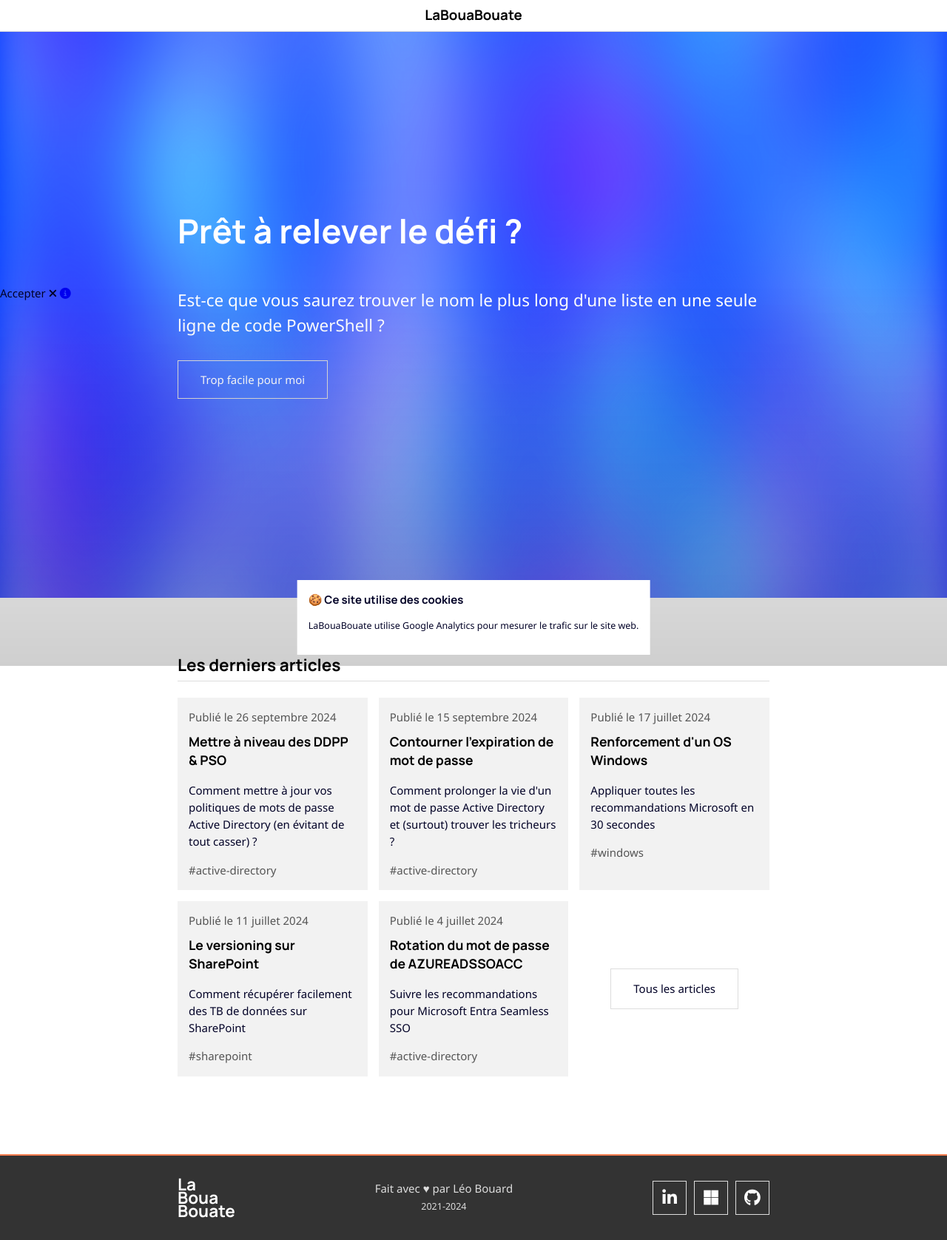
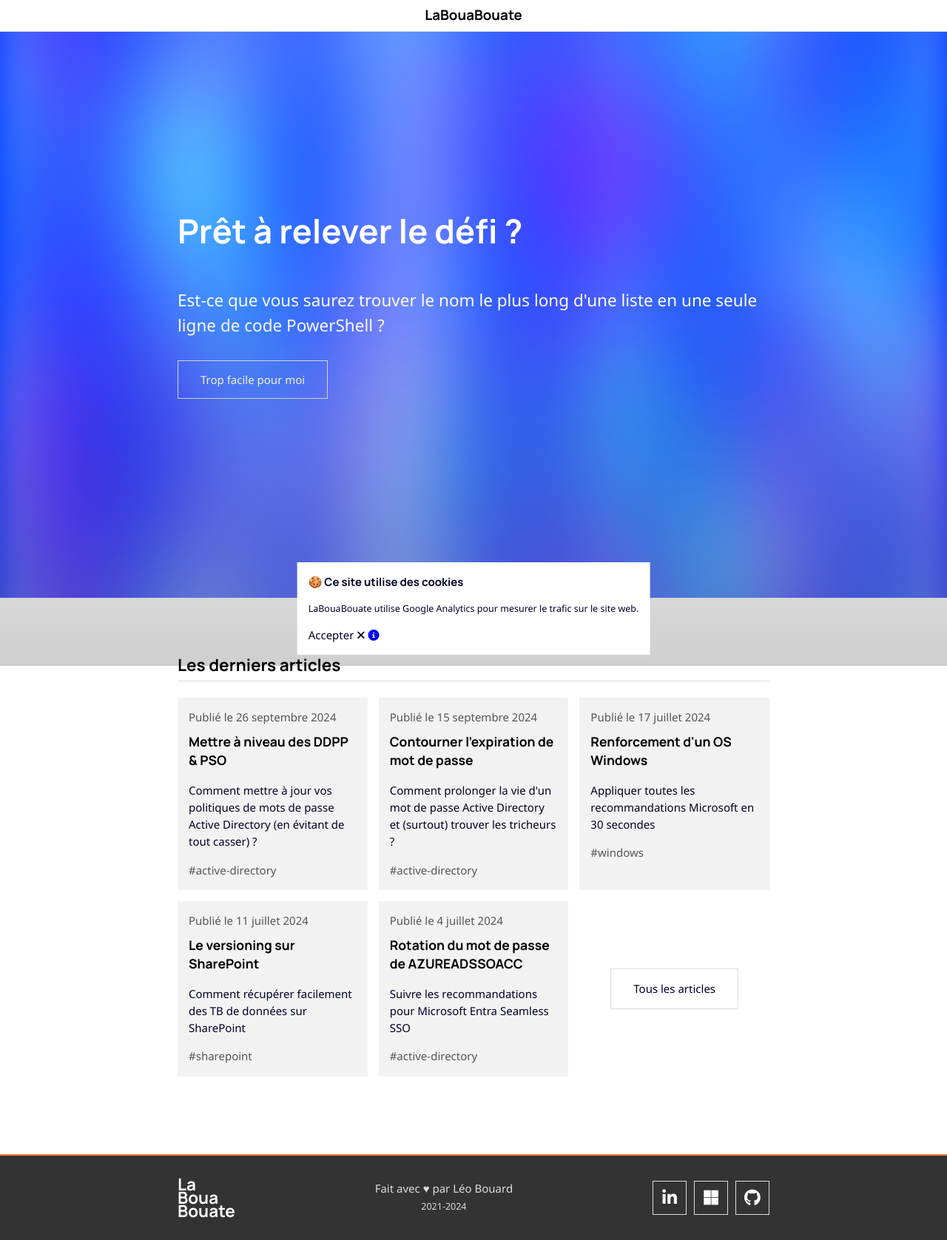
Before and after one commit to leobouard/leobouard.github.io, a Jekyll site: the page built from _pages/index.html, in a window 1280 px wide. Shown: the whole page at 74% size. Built offline with Jekyll 4.4.1, drawn with Linux system fonts in a browser that asks for light colours; nearby versions of some CDN libraries; some web fonts are replaced.

Commit message:
Update cookie-consent.html

```diff
--- a/_includes/cookie-consent.html
+++ b/_includes/cookie-consent.html
@@ -3,12 +3,11 @@
     <span>🍪 Ce site utilise des cookies</span>
     <p>LaBouaBouate utilise Google Analytics pour mesurer le trafic sur le site web.</p>
     <div class="cookie-buttons">
-
+      <a id="cookie-notice-accept">Accepter</a>
+      <a id="cookie-notice-deny"><i class="fa-solid fa-xmark"></i></a>
+      <a href="/privacy"><i class="fa-solid fa-circle-info"></i></a>
     </div>
   </div>
-  <a id="cookie-notice-accept">Accepter</a>
-  <a id="cookie-notice-deny"><i class="fa-solid fa-xmark"></i></a>
-  <a href="/privacy"><i class="fa-solid fa-circle-info"></i></a>
 </div>
 
 <script>
```
